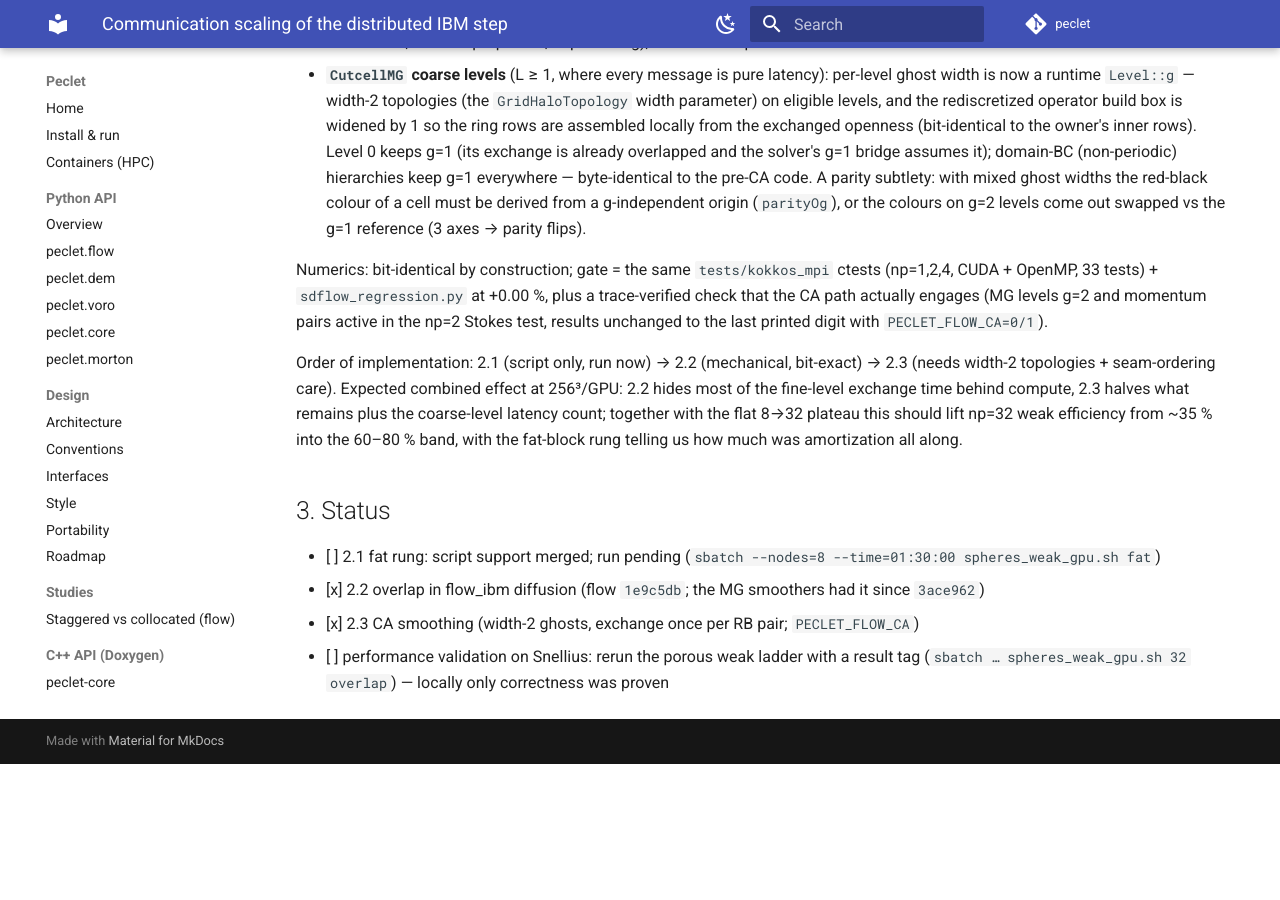
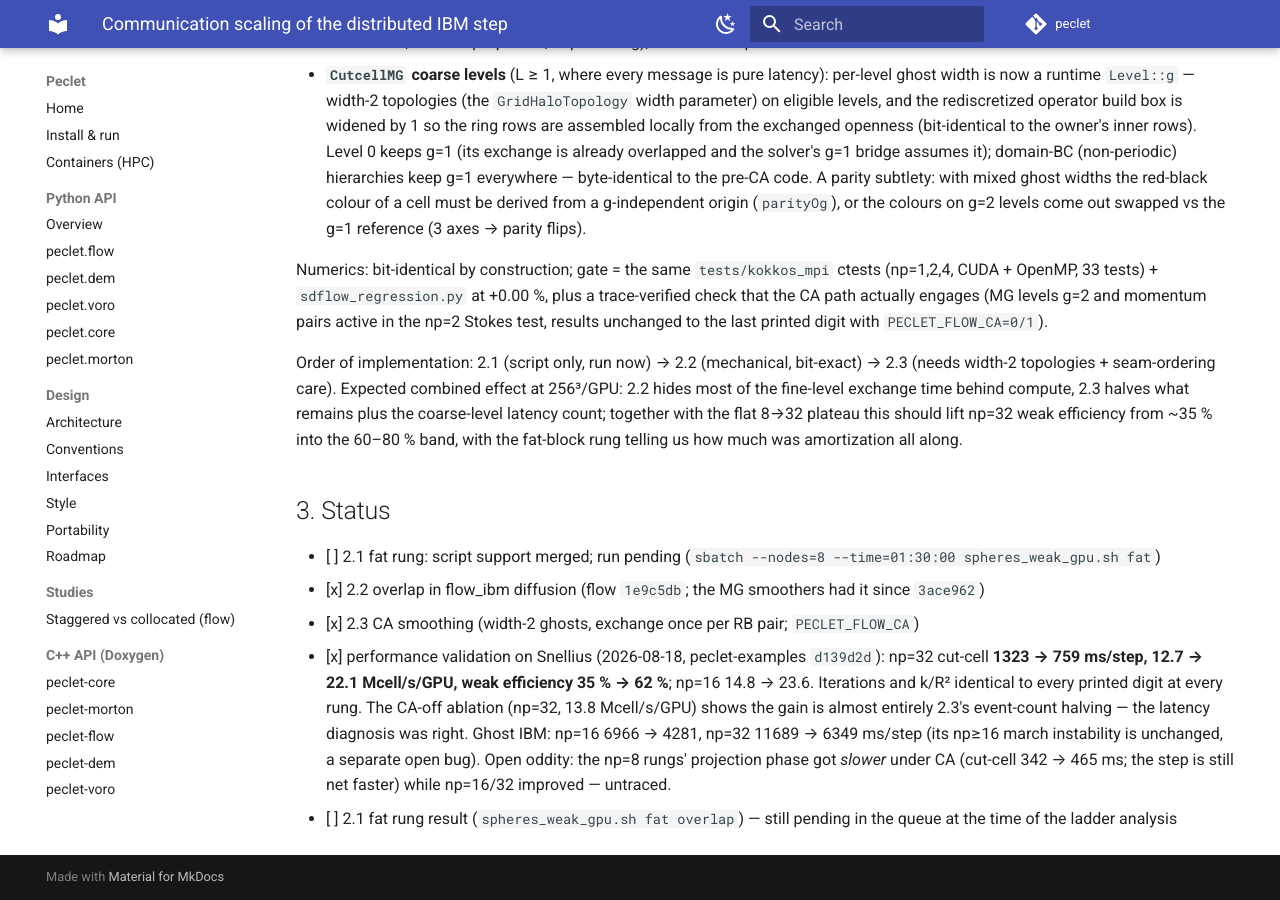
Before and after one commit to computational-chemical-engineering/peclet, an MkDocs documentation site: the page built from docs/COMMUNICATION_SCALING.md, in a window 1280 px wide and 900 px high, scrolled down 2171 px. Built offline with MkDocs 1.6.1 and Material for MkDocs 9.7.7, drawn with Linux system fonts in a browser that asks for light colours; comment, search, counter and statistics services are not loaded; before the commit the page ends 2935 px from its top, so only the background shows below that.

Commit message:
docs: comm-scaling Snellius validation measured — np32 weak efficiency 35% -> 62%, CA is the lever
Co-Authored-By: Claude Fable 5 <noreply@anthropic.com>

```diff
--- a/docs/COMMUNICATION_SCALING.md
+++ b/docs/COMMUNICATION_SCALING.md
@@ -127,5 +127,13 @@ was amortization all along.
       spheres_weak_gpu.sh fat`)
 - [x] 2.2 overlap in flow_ibm diffusion (flow `1e9c5db`; the MG smoothers had it since `3ace962`)
 - [x] 2.3 CA smoothing (width-2 ghosts, exchange once per RB pair; `PECLET_FLOW_CA`)
-- [ ] performance validation on Snellius: rerun the porous weak ladder with a result tag
-      (`sbatch … spheres_weak_gpu.sh 32 overlap`) — locally only correctness was proven
+- [x] performance validation on Snellius (2026-08-18, peclet-examples `d139d2d`): np=32 cut-cell
+      **1323 → 759 ms/step, 12.7 → 22.1 Mcell/s/GPU, weak efficiency 35 % → 62 %**; np=16
+      14.8 → 23.6. Iterations and k/R² identical to every printed digit at every rung. The CA-off
+      ablation (np=32, 13.8 Mcell/s/GPU) shows the gain is almost entirely 2.3's event-count
+      halving — the latency diagnosis was right. Ghost IBM: np=16 6966 → 4281, np=32
+      11689 → 6349 ms/step (its np≥16 march instability is unchanged, a separate open bug).
+      Open oddity: the np=8 rungs' projection phase got *slower* under CA (cut-cell 342 → 465 ms;
+      the step is still net faster) while np=16/32 improved — untraced.
+- [ ] 2.1 fat rung result (`spheres_weak_gpu.sh fat overlap`) — still pending in the queue at
+      the time of the ladder analysis
```
